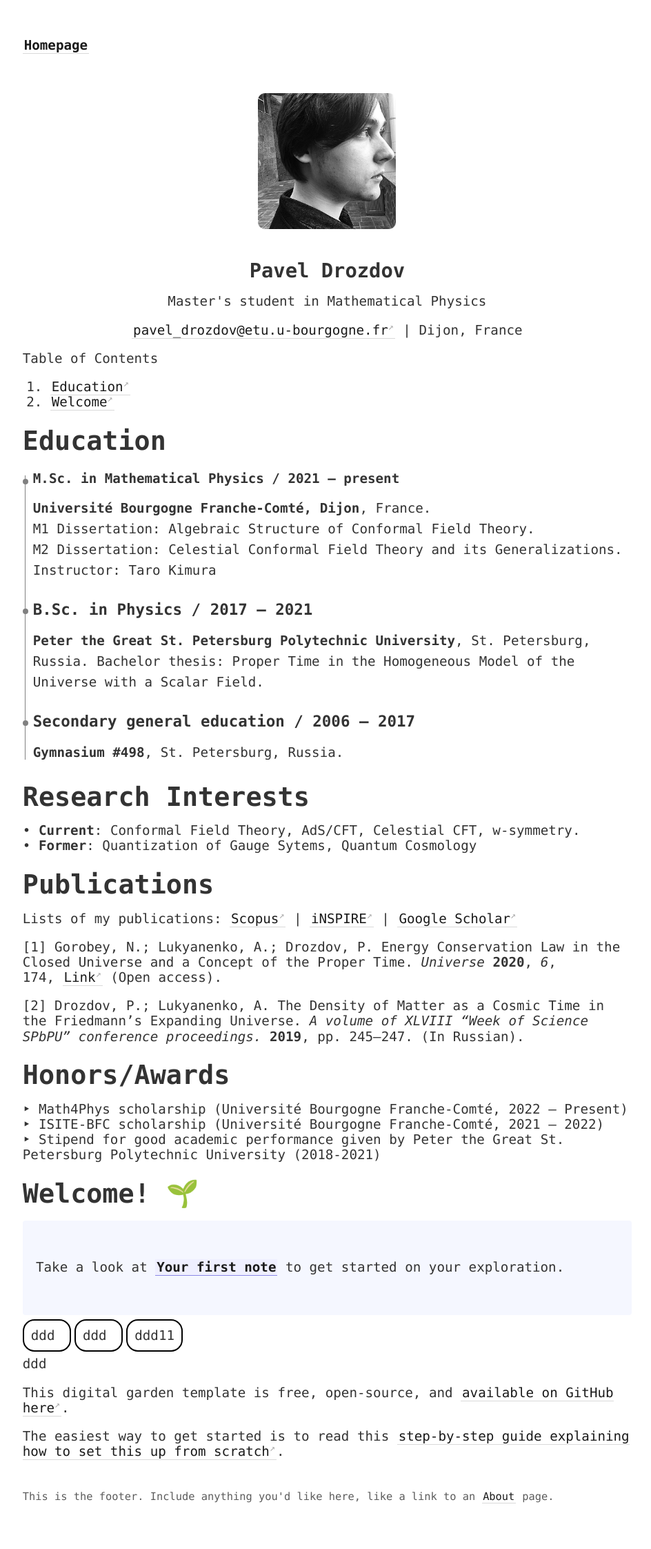
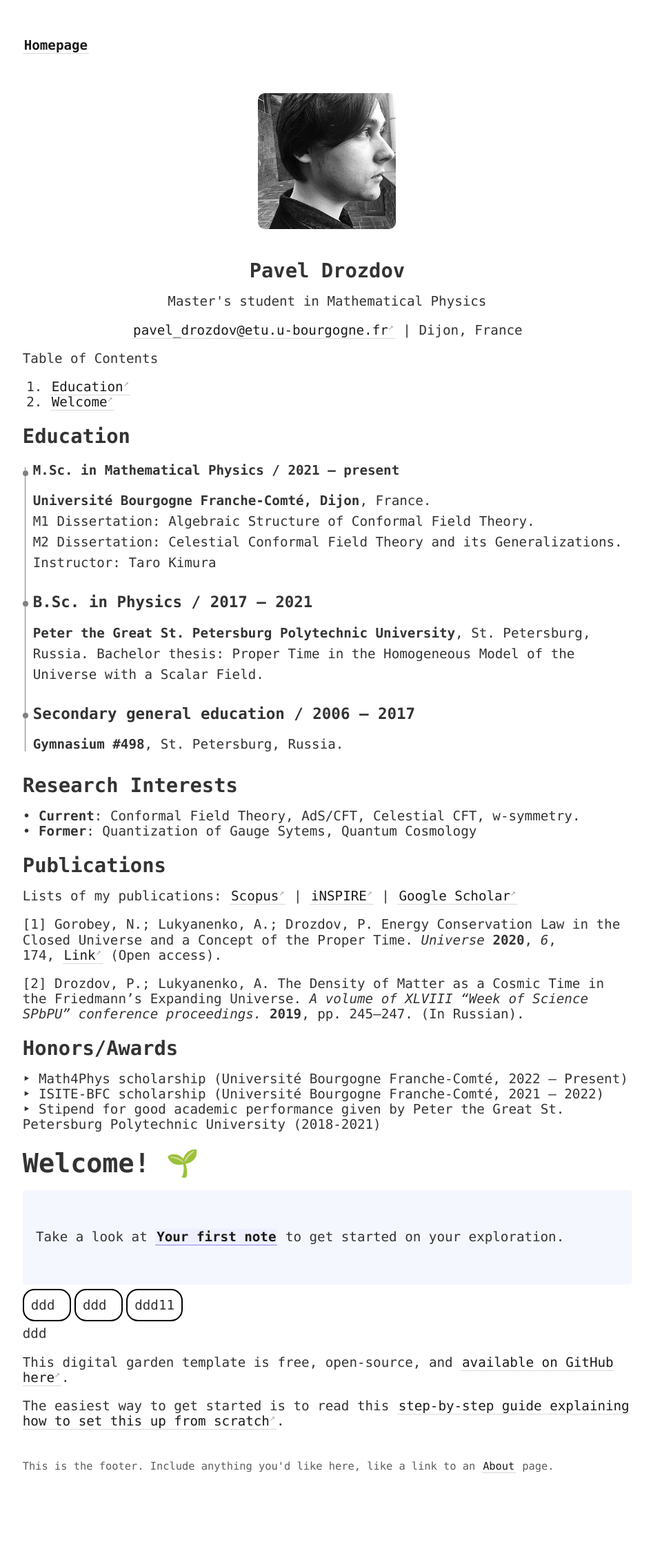
Before and after one commit to senseofeternity/drozdov, a Jekyll site: the page built from _pages/index.md, in a window 1280 px wide. Shown: the whole page at 69% size, without its empty margins (44-988 px from the left). Built offline with Jekyll 4.4.1, drawn with Linux system fonts in a browser that asks for light colours; after the commit the page ends 2202 px from its top, so only the background shows below that.

```diff
--- a/_pages/index.md
+++ b/_pages/index.md
@@ -17,7 +17,7 @@ Table of Contents
 1. [Education](#Education)
 2. [Welcome](#Welcome)
 
-# Education
+## Education
 - #### M.Sc. in Mathematical Physics / 2021 – present
 	**Université Bourgogne Franche-Comté, Dijon**, France. <br>
 	M1 Dissertation: Algebraic Structure of Conformal Field Theory. <br>
@@ -30,18 +30,18 @@ Table of Contents
 	**Gymnasium #498**, St. Petersburg, Russia.
 
 
-# Research Interests
+## Research Interests
 • **Current**: Conformal Field Theory, AdS/CFT, Celestial CFT,  w-symmetry. <br>
 • **Former**: Quantization of Gauge Sytems, Quantum Cosmology
 
-# Publications
+## Publications
 Lists of my publications: [Scopus](https://www.scopus.com/authid/detail.uri?authorId=57220038175) | [iNSPIRE](https://inspirehep.net/authors/1829928) | [Google Scholar](https://scholar.google.com/citations?user=8zEvMU4AAAAJ&hl=en)
 
 [1] Gorobey, N.; Lukyanenko, A.; Drozdov, P. Energy Conservation Law in the Closed Universe and a Concept of the Proper Time. _Universe_ **2020**, _6_, 174, [Link](https://doi.org/10.3390/universe6100174) (Open access).
 
 [2] Drozdov, P.; Lukyanenko, A. The Density of Matter as a Cosmic Time in the Friedmann’s Expanding Universe. _A volume of XLVIII "Week of Science SPbPU" conference proceedings._ **2019**, pp. 245–247. (In Russian).
 
-# Honors/Awards
+## Honors/Awards
 ‣ Math4Phys scholarship (Université Bourgogne Franche-Comté, 2022 – Present) <br>
 ‣ ISITE-BFC scholarship (Université Bourgogne Franche-Comté, 2021 – 2022) <br>
 ‣ Stipend for good academic performance given by Peter the Great St. Petersburg Polytechnic University (2018-2021)
```
